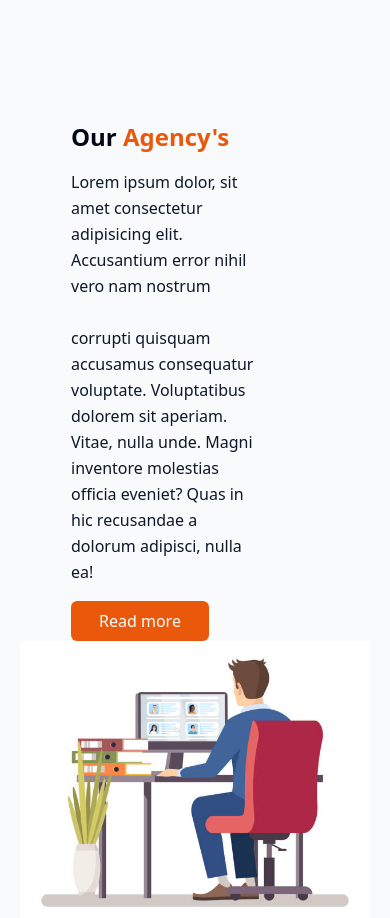
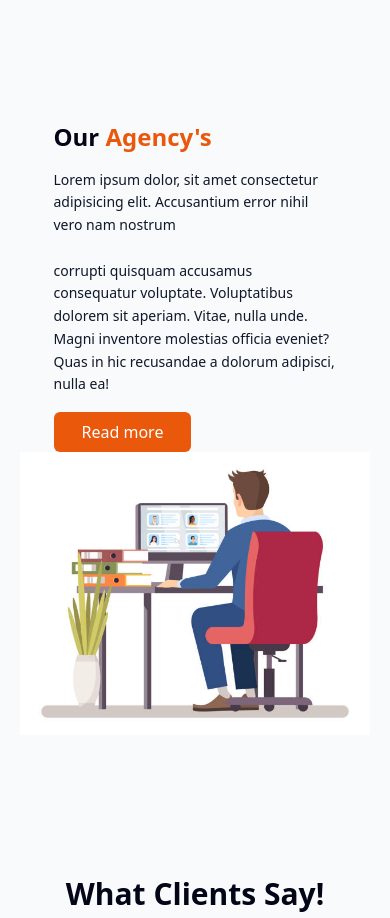
Before and after one commit to w3villa-sachin-awasthi/digital_marketing_react, a React (Vite) app: page /home in a window 390 px wide. Shown: the part 3260-4178 px from the top of the page. Built offline with nearby package versions, Linux system fonts and the light colour scheme.

Commit message:
button updated

```diff
--- a/src/components/AgencySection.jsx
+++ b/src/components/AgencySection.jsx
@@ -6,7 +6,7 @@ function AgencySection() {
             {/* Right Section: Content */}
             <div
                 className="
-        w-[80%]
+        w-[90%]
           md:w-[50%]
           mx-auto
           lg:w-1/2
@@ -20,7 +20,7 @@ function AgencySection() {
                 <div className="text-2xl sm:text-3xl md:text-4xl lg:text-5xl font-semibold lg:pt-[120px]">
                     Our <span className="text-orange-600">Agency's</span>
                 </div>
-                <div className="text-slate-900  sm:text-base lg:text-lg leading-relaxed w-3/4">
+                <div className="text-slate-900  sm:text-base  text-sm md:text-md lg:text-lg leading-relaxed w-full sm:w-3/4">
                     Lorem ipsum dolor, sit amet consectetur adipisicing elit. Accusantium error nihil vero nam nostrum  <br /> <br /> corrupti quisquam accusamus consequatur voluptate. Voluptatibus dolorem sit aperiam. Vitae, nulla unde. Magni inventore molestias officia eveniet? Quas in hic recusandae a dolorum adipisci, nulla ea!
                 </div>
 
```
